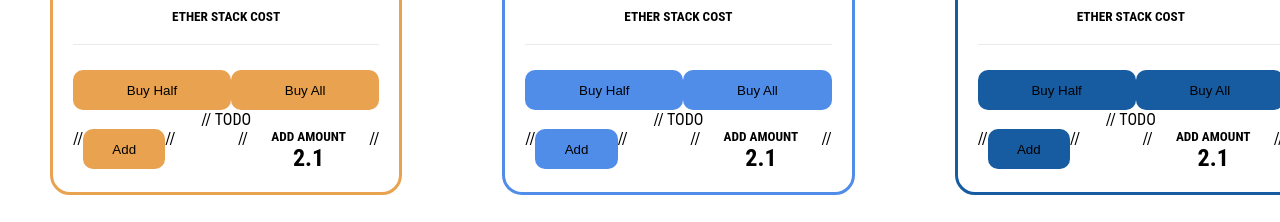
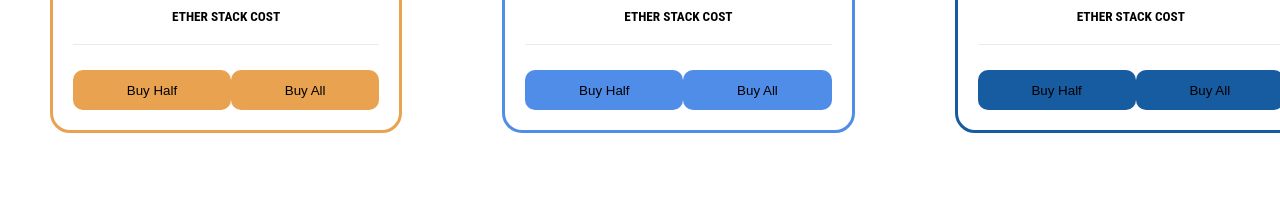
Before and after one commit to agjs/stackcoin-widget, a React (Create React App) app: page / in a window 1280 px wide. Shown: the part 416-638 px from the top of the page. Built offline with nearby package versions, Linux system fonts and the light colour scheme; some icons are missing.

Commit message:
1 file modified

```diff
--- a/components/StackWidget/index.jsx
+++ b/components/StackWidget/index.jsx
@@ -119,13 +119,6 @@ const StackWidget = props => {
           <StackWidgetButton>Buy Half</StackWidgetButton>
           <StackWidgetButton>Buy All</StackWidgetButton>
         </div>
-        // TODO
-        <div className="sc-stack-widget__footer__row">
-          // <StackWidgetButton>Add</StackWidgetButton>
-          // <StackWidgetAddRemoveControls />
-          // <StackWidgetAddAmountControls />
-          //
-        </div>
       </div>
     </div>
   );
```
